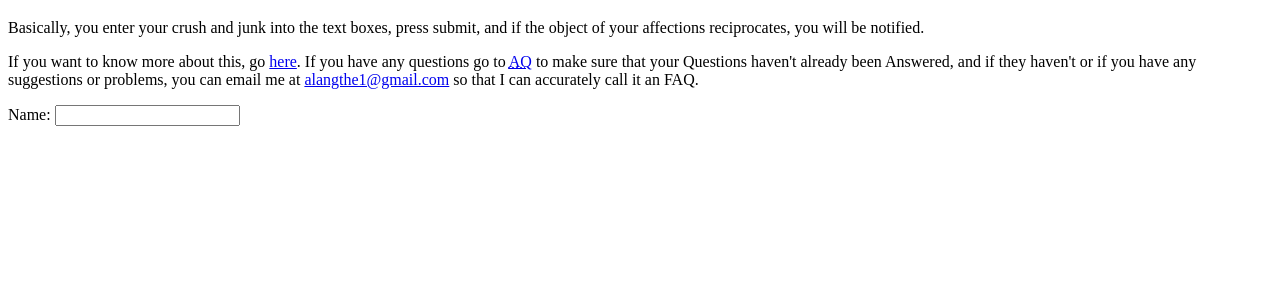
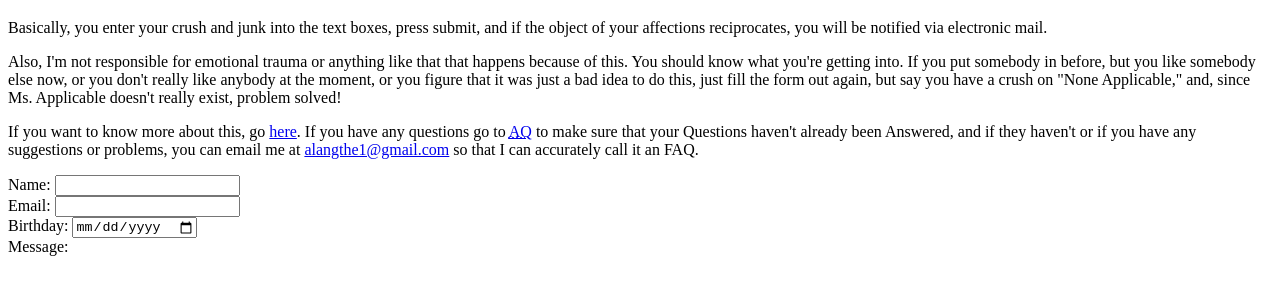
Before and after one commit to SylviaOctoCat/lol, a plain HTML site: page index.html in a window 1280 px wide. Shown: the part 61-356 px from the top of the page. Drawn offline with Linux system fonts and the light colour scheme.

Commit message:
Update index.html

```diff
--- a/index.html
+++ b/index.html
@@ -1,4 +1,4 @@
-<!DOCTYPE html>
+<!doctype html>
 <html lang="en-US">
   <head>
     <meta charset="UTF-8" />
@@ -10,7 +10,14 @@
     <h1>Welcome to [title]!</h1>
     <p>Basically, you enter your crush and junk into the text boxes, press
     submit, and if the object of your affections reciprocates, you will be
-    notified.</p>
+    notified via electronic mail.</p>
+    <p>Also, I'm not responsible for emotional trauma or anything like that that
+    happens because of this. You should know what you're getting into. If
+    you put somebody in before, but you like somebody else now, or you don't
+    really like anybody at the moment, or you figure that it was just a bad
+    idea to do this, just fill the form out again, but say you have a crush
+    on "None Applicable," and, since Ms. Applicable doesn't really exist,
+    problem solved!</p>
     <p>If you want to know more about this, go <a href="about.html">here</a>.
     If you have any questions go to <a href="faq.html"><abbr
     title="Answered Questions">AQ</abbr></a> to make sure that your Questions
@@ -19,7 +26,11 @@
     href="mailto:alangthe1@gmail.com">alangthe1@gmail.com</a> so that I can
     accurately call it an FAQ.</p>
     <form action="program.php" method = "post">
-    	<label>Name: <input></label>
+    	<label>Name: <input name="name" required /></label><br />
+        <label>Email: <input type="email" name="email" required /></label><br />
+        <label>Birthday: <input type="date" name="bday" required /></label><br
+        />
+        <label>Message:</label>
     </form>
   </body>
 </html>
```
